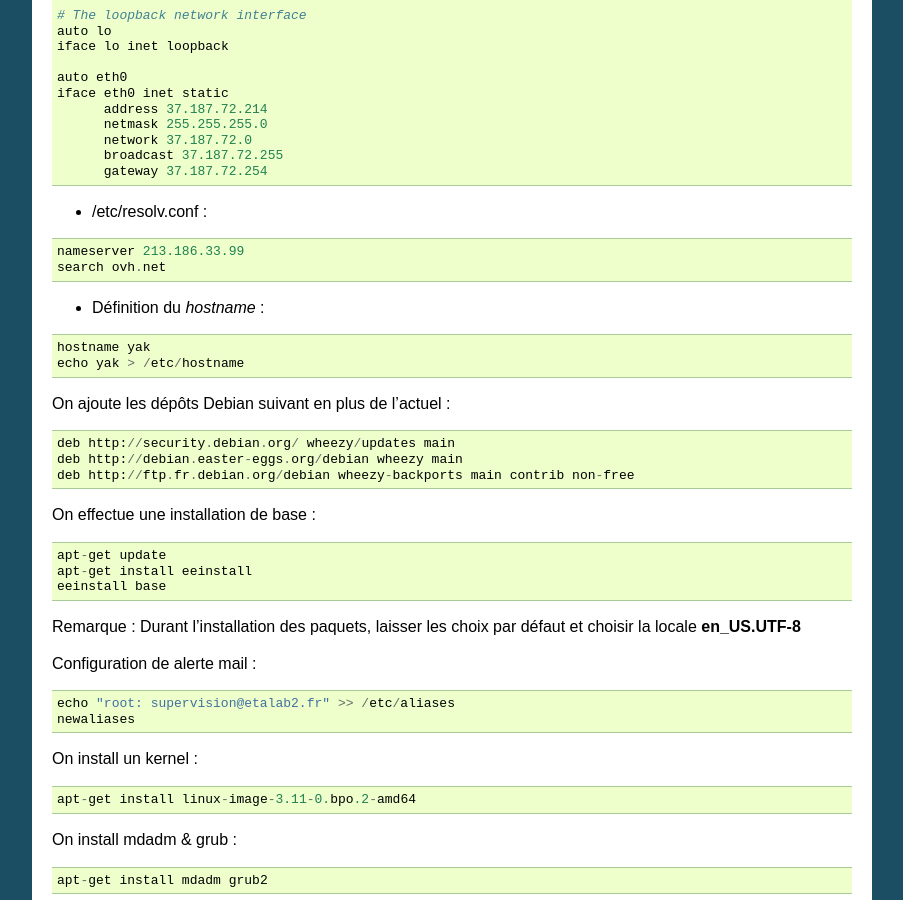
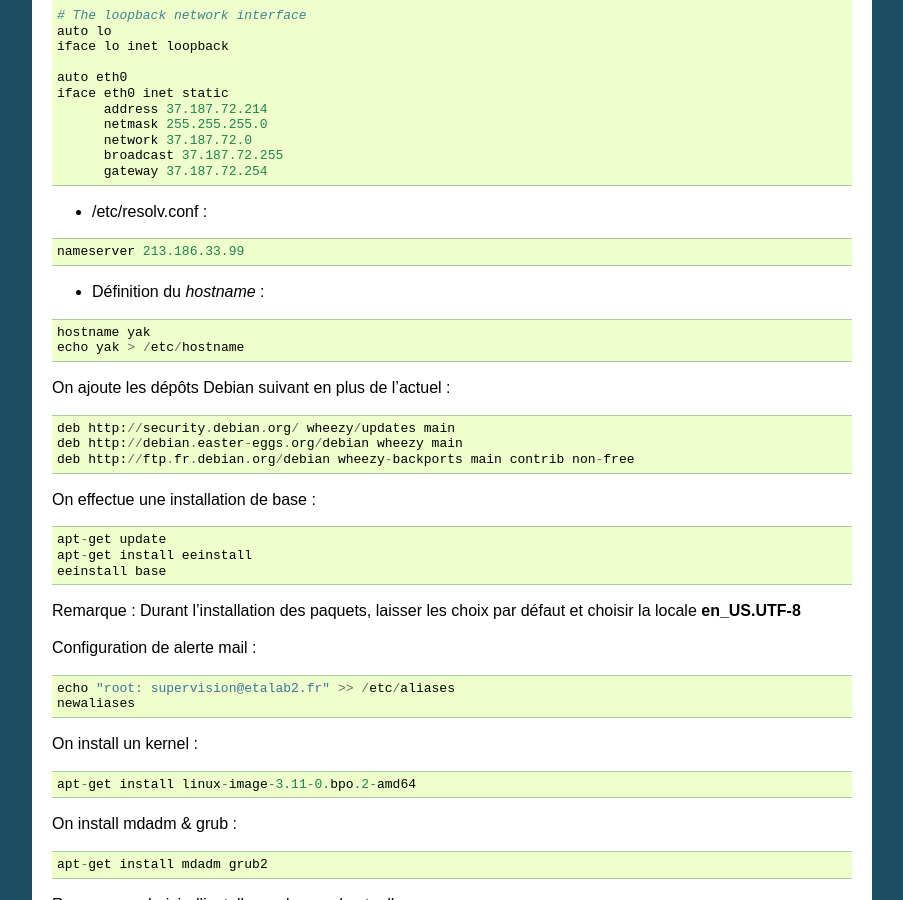
Before and after one commit to etalab/etalab-support, a Sphinx documentation site: the page built from doc/installation-serveur-physique-yak.rst, in a window 1280 px wide and 900 px high, scrolled down 1805 px. Shown: the whole window, without its empty margins (198-1101 px from the left). Built offline with Sphinx 7.4.7, drawn with Linux system fonts in a browser that asks for light colours.

Commit message:
Cleanup.

```diff
--- a/doc/installation-serveur-physique-yak.rst
+++ b/doc/installation-serveur-physique-yak.rst
@@ -139,7 +139,6 @@ On monte le /proc et /sys :
 ::
 
   nameserver 213.186.33.99
-  search ovh.net
 
 - Définition du *hostname* :
 
```
